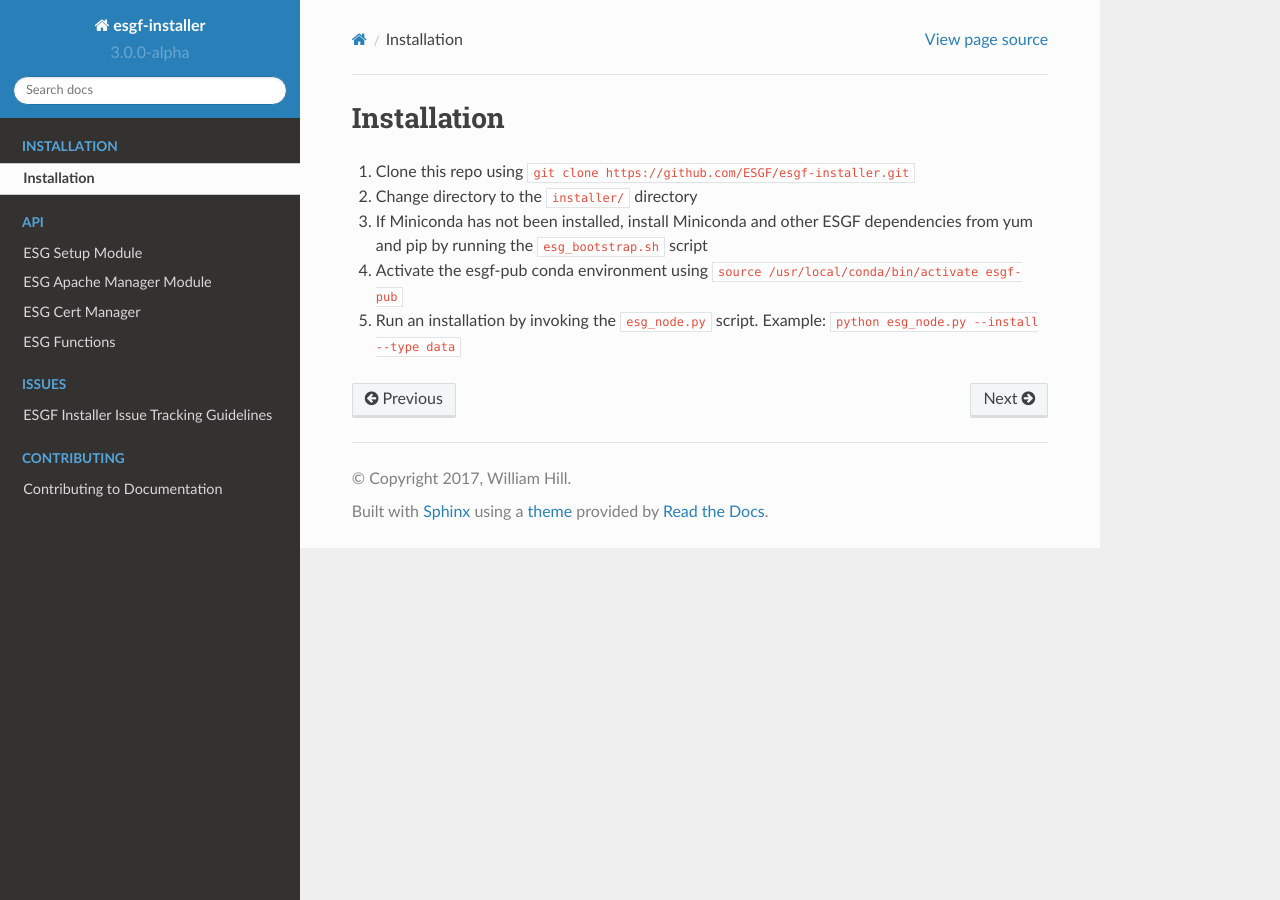
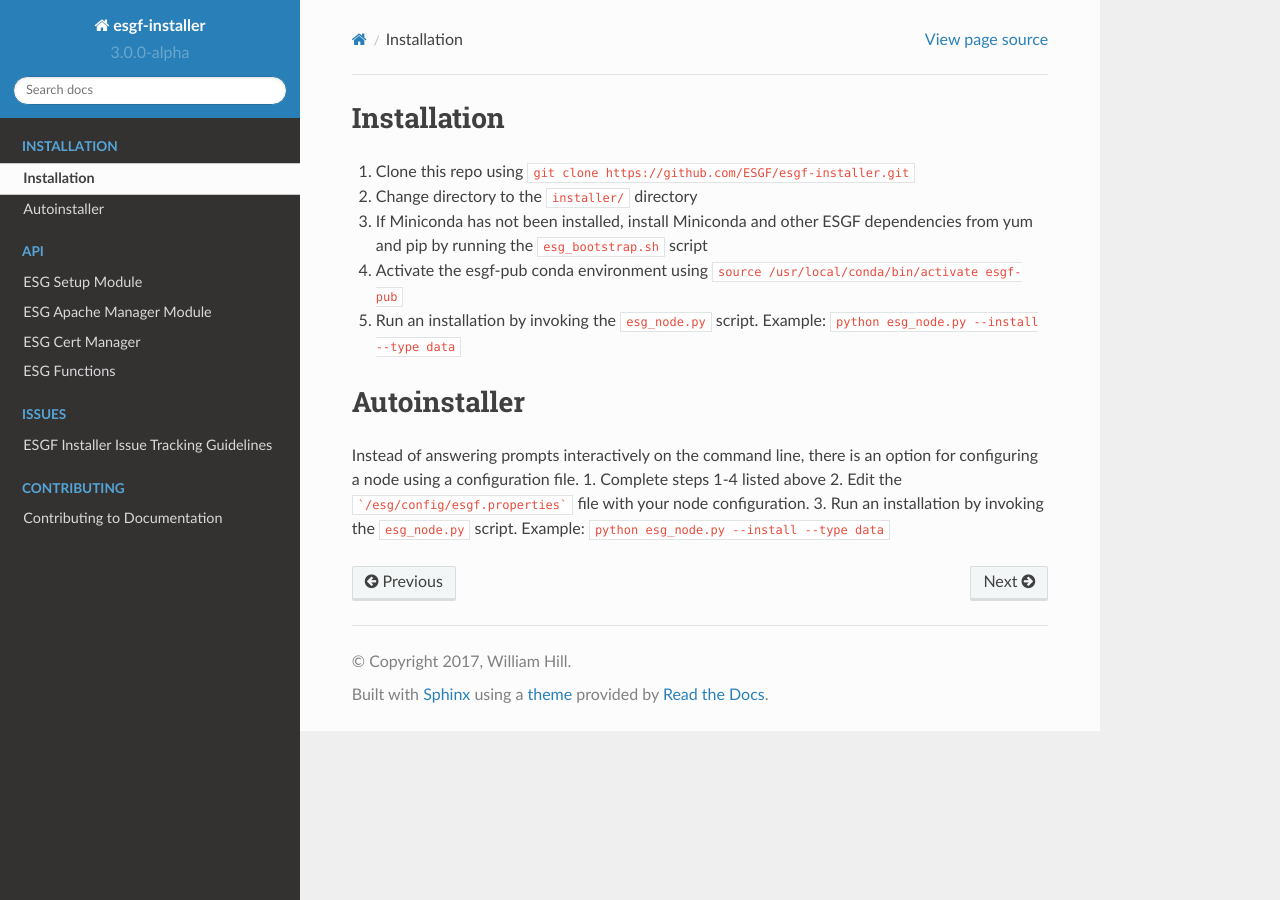
Before and after one commit to ESGF/esgf-installer, a Sphinx documentation site: the page built from docs/installation.rst, in a window 1280 px wide. Built offline with Sphinx 7.4.7 and the Read the Docs theme 2.0.0, drawn with Linux system fonts in a browser that asks for light colours.

Commit message:
added autoinstaller info

````diff
--- a/docs/installation.rst
+++ b/docs/installation.rst
@@ -7,3 +7,11 @@ Installation
 4. Activate the esgf-pub conda environment using ``source /usr/local/conda/bin/activate esgf-pub``
 5. Run an installation by invoking the ``esg_node.py`` script.
    Example: ``python esg_node.py --install --type data``
+
+
+Autoinstaller
+**************************
+Instead of answering prompts interactively on the command line, there is an option for configuring a node using a configuration file.
+1. Complete steps 1-4 listed above
+2. Edit the ```/esg/config/esgf.properties``` file with your node configuration.
+3. Run an installation by invoking the ``esg_node.py`` script. Example: ``python esg_node.py --install --type data``
````
